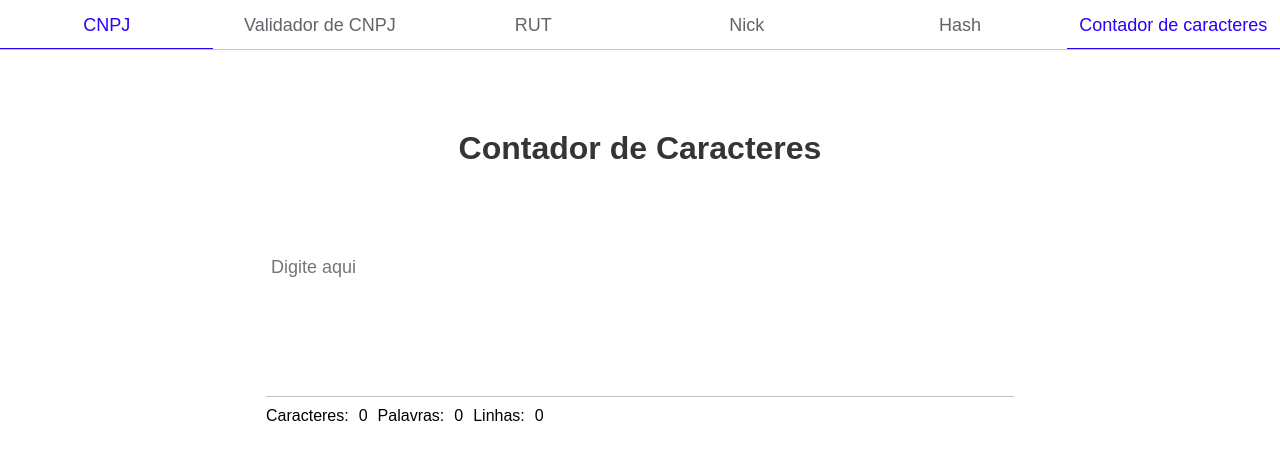
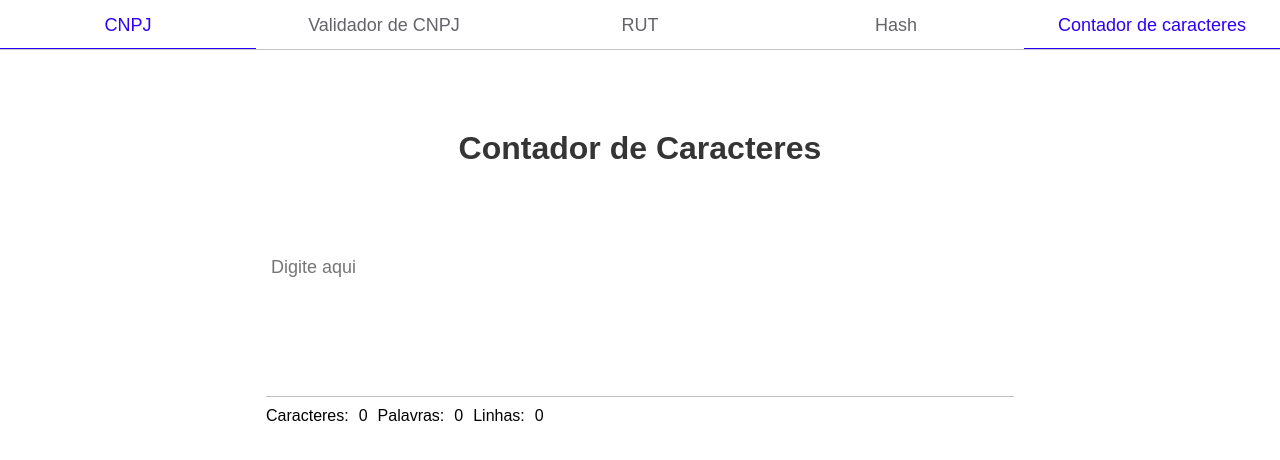
Before and after one commit to zvoboter/gerador-cnpj, a React (Create React App) app: page /characterCounter in a window 1280 px wide. Shown: the top 460 px of the page. Built offline with nearby package versions, Linux system fonts and the light colour scheme.

Commit message:
Retirando Nick do menu de navegação

```diff
--- a/src/components/TopMenu/index.js
+++ b/src/components/TopMenu/index.js
@@ -23,9 +23,6 @@ function TopMenu() {
                     <NavLink to="/rut" className="link" activeClassName="selected">RUT</NavLink>
                 </li>
                 <li>
-                    <NavLink to="/nick" className="link" activeClassName="selected">Nick</NavLink>
-                </li>
-                <li>
                     <NavLink to="/hash" className="link" activeClassName="selected">Hash</NavLink>
                 </li>
                 <li>
--- a/src/routes/index.js
+++ b/src/routes/index.js
@@ -3,7 +3,6 @@ import React from 'react';
 import { Switch, Route } from 'react-router-dom';
 import Main from '../pages/Main';
 import Rut from '../pages/Rut';
-import Nick from '../pages/Nick';
 import Hash from '../pages/Hash';
 import ValidateCnpj from '../pages/ValidateCnpj';
 import CharacterCounter from '../pages/CharacterCounter';
@@ -12,7 +11,6 @@ const Routes = () => (
         <Switch>
                 <Route path={["/cnpj", "/"]} exact component={Main}></Route>
                 <Route path="/rut" exact component={Rut}></Route>
-                <Route path="/nick" exact component={Nick}></Route>
                 <Route path="/hash" exact component={Hash}></Route>
                 <Route path="/validatecnpj" exact component={ValidateCnpj}></Route>
                 <Route path="/characterCounter" exact component={CharacterCounter}></Route>
```
